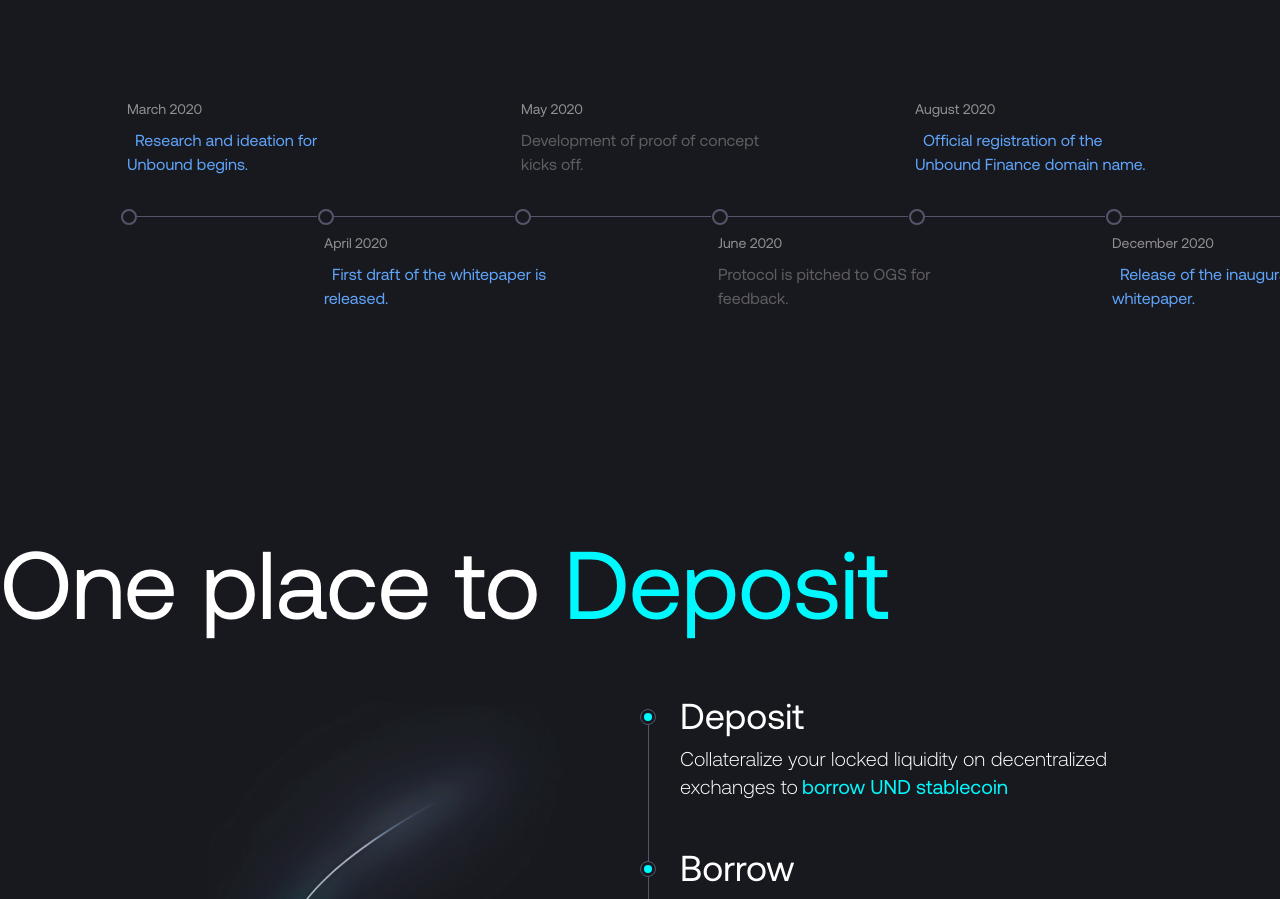
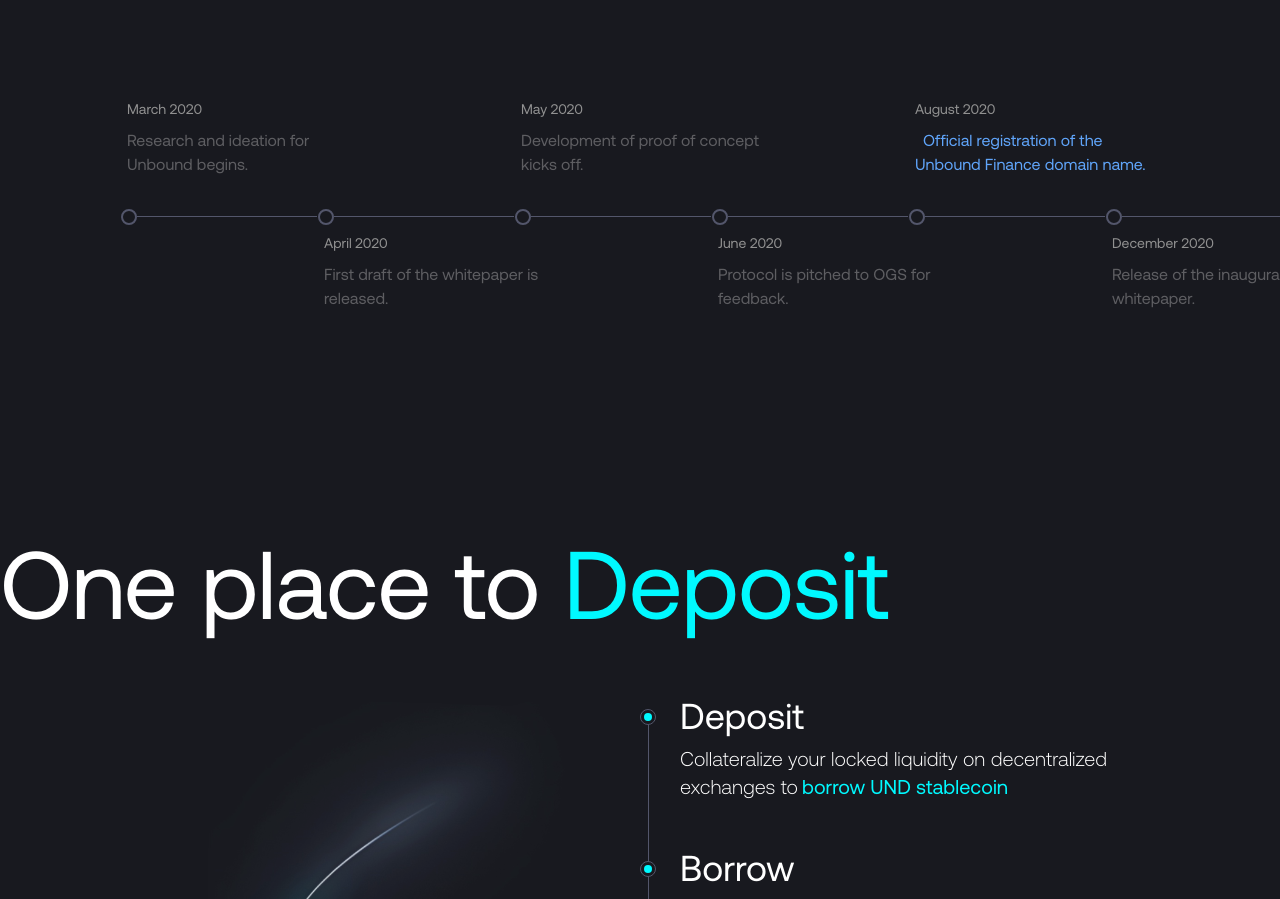
Before and after one commit to unboundfinance/Unbound-landing-page-v3, a Next.js app: page / in a window 1280 px wide. Shown: the part 1340-2239 px from the top of the page. Built offline with nearby package versions, Linux system fonts and the light colour scheme.

Commit message:
Update timeline.ts

```diff
--- a/src/app/data/timeline.ts
+++ b/src/app/data/timeline.ts
@@ -9,12 +9,12 @@
     {
       date: "March 2020",
       description: "Research and ideation for Unbound begins.",
-      link: "https://x.com/unboundfinance/status/1326652377915678721"
+
     },
     {
       date: "April 2020",
       description: "First draft of the whitepaper is released.",
-      link: "https://x.com/unboundfinance/status/1326652377915678721"
+
     },
     {
       date: "May 2020",
@@ -32,7 +32,7 @@
     {
       date: "December 2020",
       description: "Release of the inaugural official whitepaper.",
-      link: "https://x.com/unboundfinance/status/1326652377915678721"
+
     },
   ],
   "2021": [
@@ -44,7 +44,7 @@
     {
       date: "April 14th, 2021",
       description: "Unbound launches Zeta Testnet.",
-      link: "https://x.com/unboundfinance/status/1602156394140078083"
+
     },
     {
       date: "June 10th, 2021",
@@ -65,21 +65,35 @@
       link: "https://harmony.one/unbound"
     },
     {
+      date: "September 28th, 2021",
+      description: "Unbound Sandbox Mainnet Is Now Live On Ethereum",
+      link: "https://x.com/unboundfinance/status/1442738278688456705"
+    },
+    {
       date: "November 4th, 2021",
       description: "Unbound goes live on Ethereum mainnet",
       link: "https://x.com/unboundfinance/status/1442738278688456705"
     },
     {
+      date: "November 5th, 2021",
+      description: "Unbound Partnership with Kyber Network",
+      link: "https://x.com/unboundfinance/status/1456615841252790273"
+    },
+    {
       date: "December 13th, 2021",
       description: "Unbound IDO on Polkastarter commences",
       link: "https://polkastarter.com/projects/unbound"
+    },
+    {
+      date: "December 17th, 2021",
+      description: "Unbound UNB deposits and withdrawals now available on MEXC",
+      link: "https://x.com/unboundfinance/status/1471802223441027072"
     }
   ],
   "2022": [
     {
       date: "January 24th, 2022",
       description: "Unbound on-chain staking live on Ethereum and BSC",
-      link: "https://x.com/unboundfinance/status/1536276972900618240"
     },
     {
       date: "March 2nd, 2022",
@@ -87,21 +101,47 @@
       link: "https://x.com/unboundfinance/status/1498174888955486208"
     },
     {
+      date: "March 3rd, 2022",
+      description: "Unbound Partnership with Quickswap",
+      link: "https://x.com/unboundfinance/status/1499436102931070983?lang=ar"
+    },
+    {
       date: "May 15th, 2022",
       description: "Unbound goes live on BSC mainnet",
       link: "https://bscscan.com/address/unboundfinance"
     },
     {
+      date: "June 13th, 2022",
+      description: "UNB Flexible Staking on Kucoin",
+      link: "https://x.com/unboundfinance/status/1536276972900618240"
+    },
+    {
       date: "August 1st, 2022",
       description: "Unbound partners with Router protocol",
       link: "https://x.com/routerprotocol/status/1581991668496334854"
+    },
+    {
+      date: "September 7th, 2022",
+      description: "Unbound partners with Multichain",
+      link: "https://x.com/unboundfinance/status/1567385109871067136"
+    },
+    {
+      date: "September 14th, 2022",
+      description: "Unbound Live on Fantom mainnet",
+      link: "https://x.com/unboundfinance/status/1569959340232118275"
     }
+
   ],
   "2023": [
     {
       date: "January 8th, 2023",
       description: "Unbound V2 Second Security Audit completed",
       link: "https://unbound.finance/security-audit"
+    },
+    {
+      date: "March 25th, 2023",
+      description: "Unbound live and ready for trading on Changelly",
+      link: "https://x.com/unboundfinance/status/1639506178773508098"
     },
     {
       date: "April 11th, 2023",
```
